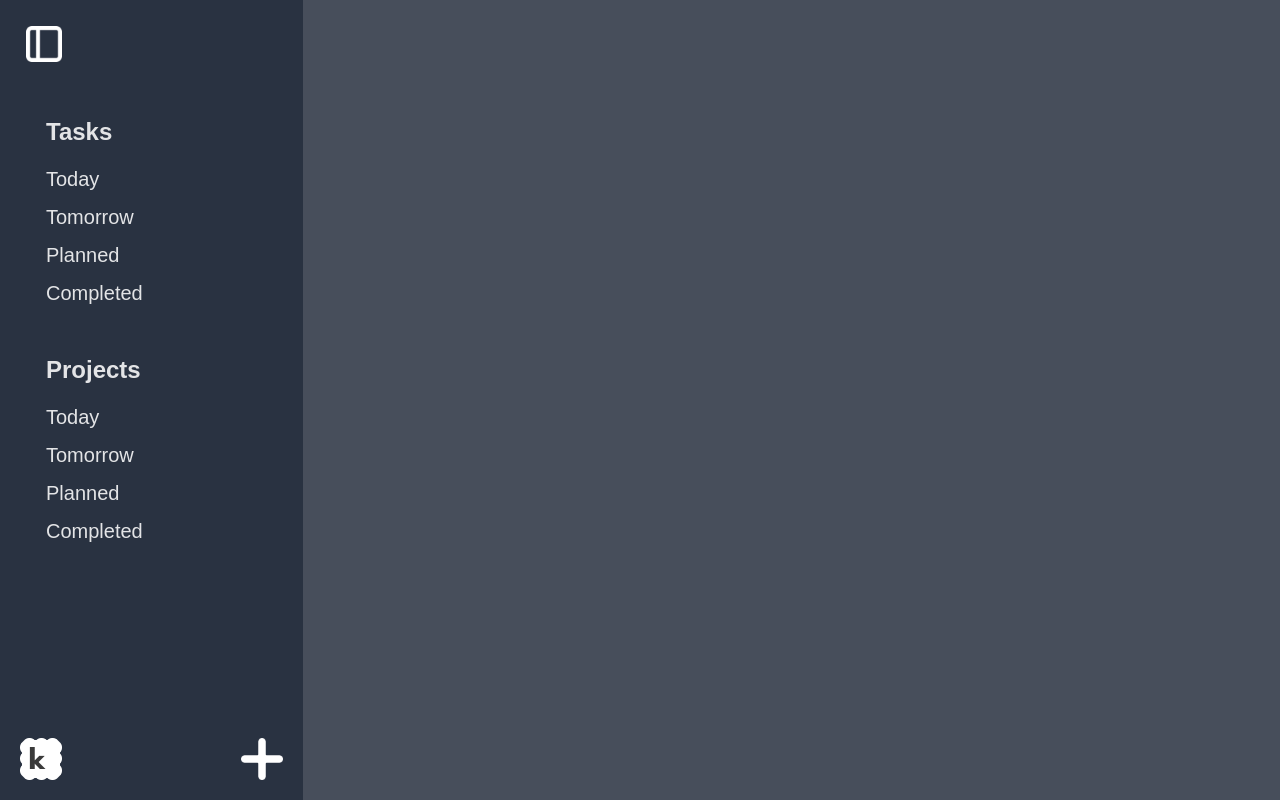
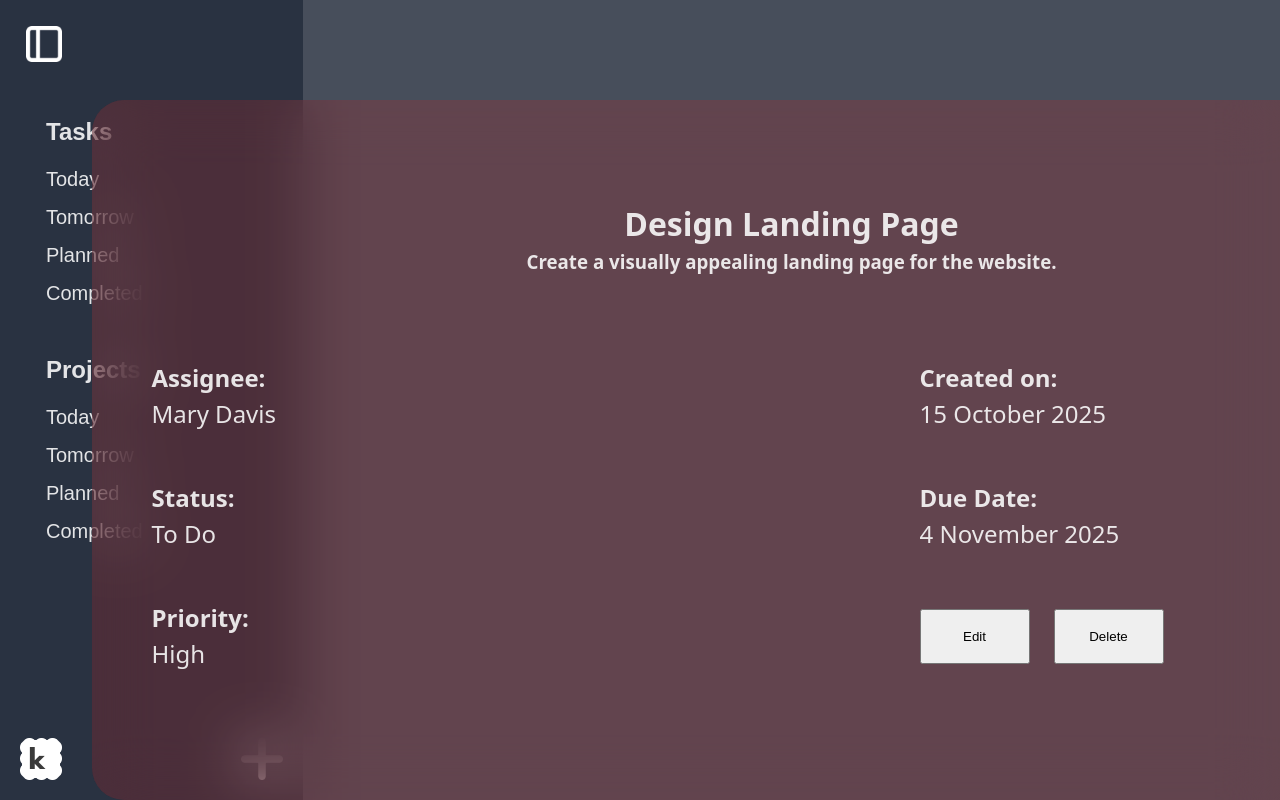
Before and after one commit to naimyasirozcan/kanban-react, a React (Vite) app: page /task/1 in a window 1280 px wide. Built offline with nearby package versions, Linux system fonts and the light colour scheme; a web font is replaced by a local one.

Commit message:
task details completed, navigation handled, style added

```diff
--- a/src/components/KanbanApp.jsx
+++ b/src/components/KanbanApp.jsx
@@ -4,8 +4,6 @@ import TodayPage from "../pages/TodayPage"
 import { Route, Routes } from 'react-router-dom'
 import ListOfTasks from '../pages/ListOfTasks'
 import TaskDetails from './TaskDetails'
-
-
 
 
 function KanbanApp() {
@@ -40,10 +38,8 @@ function KanbanApp() {
             <Route element={<ListOfTasks taskData={taskData} setTaskData={setTaskData} title={eachTaskList.title} description={eachTaskList.description} />} path={`/${eachTaskList.title}`} />)
         })}
 
-        {taskData.map((eachTask) => {
-          return (
-            <Route element={<TaskDetails taskData={taskData} setTaskData={setTaskData} />} path={`/tasks/:paramId`} />)
-        })}
+
+        <Route element={<TaskDetails taskData={taskData} setTaskData={setTaskData} />} path={`/task/:paramId`} />
 
 
       </Routes>
--- a/src/components/KanbanBoard.jsx
+++ b/src/components/KanbanBoard.jsx
@@ -11,7 +11,7 @@ function KanbanBoard({taskData,setTaskData}) {
         justifyContent: "center",
         alignItems: "start",
         gap: "24px",
-        marginTop: "96px"
+        marginTop: "24px"
 
     }
 
--- a/src/components/KanbanCol.jsx
+++ b/src/components/KanbanCol.jsx
@@ -32,9 +32,7 @@ function KanbanCol({ title, color, taskData, setTaskData, todaysTasks }) {
                     )
                 }).map((eachTask) => {
                     return (
-                        <Link to={`tasks/${eachTask.id}`}>
-                            <TaskCard key={eachTask.id} title={eachTask.title} priority={eachTask.priority} />
-                        </Link>
+                            <TaskCard key={eachTask.id} taskId={eachTask.id} title={eachTask.title} priority={eachTask.priority} />
                     )
                 })}
         </div>
--- a/src/components/TaskCard.jsx
+++ b/src/components/TaskCard.jsx
@@ -1,4 +1,6 @@
-function TaskCard({ title, priority, cardType }) {
+import { Link } from "react-router-dom";
+
+function TaskCard({ title, taskId, priority, cardType }) {
   const cardDivStyle = {
     display: "flex",
     minHeight: "88px",
@@ -29,17 +31,19 @@ function TaskCard({ title, priority, cardType }) {
 
   const titleStyle = {
     width:
-      cardType === 'listCard' ? '400px' : "180px",
+      cardType === 'listCard' ? '100%' : "180px",
     color: "#000000",
     fontSize:
       cardType === 'listCard' ? '20px' : null
   }
 
   return (
-    <div style={cardDivStyle}>
+    <div className="task-card" style={cardDivStyle}>
       <div style={{ display: 'flex', gap: '20px', justifyContent: 'center', alignItems: 'center' }}>
         {cardType === 'listCard' ? (<input className="checkbox" type="checkbox" />) : null}
+        <Link to={`/task/${taskId}`}>
         <p style={titleStyle}>{title}</p>
+        </Link>
       </div>
       <div style={piorityDivStyle}></div>
     </div>
--- a/src/components/TaskDetails.jsx
+++ b/src/components/TaskDetails.jsx
@@ -1,6 +1,7 @@
 import { useParams, useNavigate } from "react-router-dom"
 import TitleAndDescription from "./TitleAndDescription"
 import closeIcon from "../assets/img/close-icon-w.png"
+import { useState } from "react"
 
 
 
@@ -13,13 +14,97 @@ function TaskDetails({ taskData, setTaskData }) {
     return paramId === task.id
   })
 
+  const confirmationDivBtn = {
+    width: "110px",
+    height: "55px",
+    cursor: "pointer"
+  }
+
+  const taskDetailsBtn = {
+    width: "110px",
+    height: "55px",
+    cursor: "pointer"
+  }
+
   const taskDetailsDivStyle = {
-    backgroundColor: "#252424d7",
+    position: "relative",
+    backgroundColor:
+      taskToShow.priority === "Low" ?
+        "#005a1746" :
+        taskToShow.priority === "Medium" ?
+          "#c592253a" :
+          taskToShow.priority === "High" ?
+            "#bd23233b" :
+            null,
+
     width: "1400px",
-    height: "820px",
+    height: "720px",
     borderRadius: "32px",
     marginTop: "100px"
   }
+
+  const quitDivStyle = {
+    position: "absolute",
+    display: "none",
+    flexDirection: "column",
+    alignItems: "center",
+    justifyContent: "center",
+    backgroundColor: "#000000d8",
+    color: "#fff",
+    width: "500px",
+    height: "250px",
+    top: `${(parseInt(taskDetailsDivStyle.height) - 250) / 2}px`,
+    left: `${((parseInt(taskDetailsDivStyle.width) - 500) / 2)}px`,
+    borderRadius: "24px",
+  }
+
+  const [quitConfirmStyle, setQuitConfirmStyle] = useState(quitDivStyle)
+
+  const taskDiv = {
+    display: "flex",
+    flexDirection: "column",
+    width: "40%",
+    height: "120px",
+    justifyContent: "center"
+  }
+
+  const createdDateObj = new Date(taskToShow.createdDate)
+
+  const formattedCreatedDate = createdDateObj.toLocaleDateString("en-GB", {
+    day: "numeric",
+    month: "long",
+    year: "numeric"
+  })
+
+  const dueDateObj = new Date(taskToShow.dueDate)
+
+  const formattedDueDate = dueDateObj.toLocaleDateString("en-GB", {
+    day: "numeric",
+    month: "long",
+    year: "numeric"
+  })
+
+  const handleDelete = () => {
+
+  }
+
+  const showConfirmation = () => {
+    const clone = structuredClone(quitConfirmStyle)
+
+    clone.display = "flex"
+
+    setQuitConfirmStyle(clone)
+  }
+
+  const closeConfirmation = () => {
+    const clone = structuredClone(quitConfirmStyle)
+
+    clone.display = "none"
+
+    setQuitConfirmStyle(clone)
+  }
+
+
 
   return (
     <div style={taskDetailsDivStyle} className='background-blur'>
@@ -33,6 +118,51 @@ function TaskDetails({ taskData, setTaskData }) {
       />
       <TitleAndDescription title={taskToShow.title} description={taskToShow.description} />
 
+      <div style={{ padding: "60px", display: "flex", flexWrap: "wrap", justifyContent: "space-between" }}>
+        <div style={taskDiv}>
+          <h2>Assignee:</h2>
+          <p style={{ fontSize: "24px" }}>{taskToShow.assignee}</p>
+        </div>
+        <div style={taskDiv}>
+          <h2>Created on:</h2>
+          <p style={{ fontSize: "24px" }}>{formattedCreatedDate}</p>
+        </div>
+        <div style={taskDiv}>
+          <h2>Status:</h2>
+          <p style={{ fontSize: "24px" }}>{taskToShow.status}</p>
+        </div>
+        <div style={taskDiv}>
+          <h2>Due Date:</h2>
+          <p style={{ fontSize: "24px" }}>{formattedDueDate}</p>
+        </div>
+        <div style={taskDiv}>
+          <h2>Priority:</h2>
+          <p style={{ fontSize: "24px" }}>{taskToShow.priority}</p>
+        </div>
+        <div style={{
+          width: "40%",
+          height: "120px",
+          display: "flex",
+          alignItems: "center",
+          gap: "24px"
+        }}>
+          <button style={taskDetailsBtn}>Edit</button>
+          <button style={taskDetailsBtn} onClick={showConfirmation}>Delete</button>
+        </div>
+      </div>
+
+      <div
+        className="background-blur"
+        style={quitConfirmStyle}>
+
+        <h1 style={{ textAlign: "center", marginBottom: "32px" }}>Are you sure to delete task?</h1>
+
+        <div style={{ display: "flex", gap: "24px" }}>
+          <button onClick={closeConfirmation} style={confirmationDivBtn}>Cancel</button>
+          <button onClick={handleDelete} style={confirmationDivBtn}>Delete</button>
+        </div>
+      </div>
+
     </div>
   )
 }
--- a/src/index.css
+++ b/src/index.css
@@ -97,6 +97,21 @@ a:active {
 }
 
 .background-blur {
-  backdrop-filter: blur(28.4px);
-  -webkit-backdrop-filter: blur(28.4px)
+  backdrop-filter: blur(30px);
+  -webkit-backdrop-filter: blur(30px)
 }
+
+.blur-layer {
+  filter: blur(30px)
+}
+
+.task-card {
+  background-color: #ffffff72;
+  border-radius: 20px;
+  transition: transform 0.2s ease, box-shadow 0.2s ease;
+}
+
+.task-card:hover {
+  transform: scale(1.05);
+  box-shadow: 0 8px 20px rgba(0, 0, 0, 0.15);
+}
--- a/src/pages/ListOfTasks.jsx
+++ b/src/pages/ListOfTasks.jsx
@@ -40,9 +40,9 @@ function ListOfTasks({ taskData, setTaskData, title, description }) {
             <ul style={{ width: "100%", display: 'flex', flexDirection: 'column', gap: '20px', alignItems: 'center', marginTop: '20px' }}>
                 {
                     (tasksToRender.map((eachTask) => {
-                        return (<Link style={{width: "100%", display:"flex", justifyContent:"center"}} to={`/tasks/${eachTask.id}`}>
-                            <TaskCard key={eachTask.id} title={eachTask.title} priority={eachTask.priority} cardType={'listCard'} />
-                        </Link>)
+                        return (
+                            <TaskCard key={eachTask.id} taskId={eachTask.id} title={eachTask.title} priority={eachTask.priority} cardType={'listCard'} />
+                        )
                     }))
                 }
             </ul>
```
